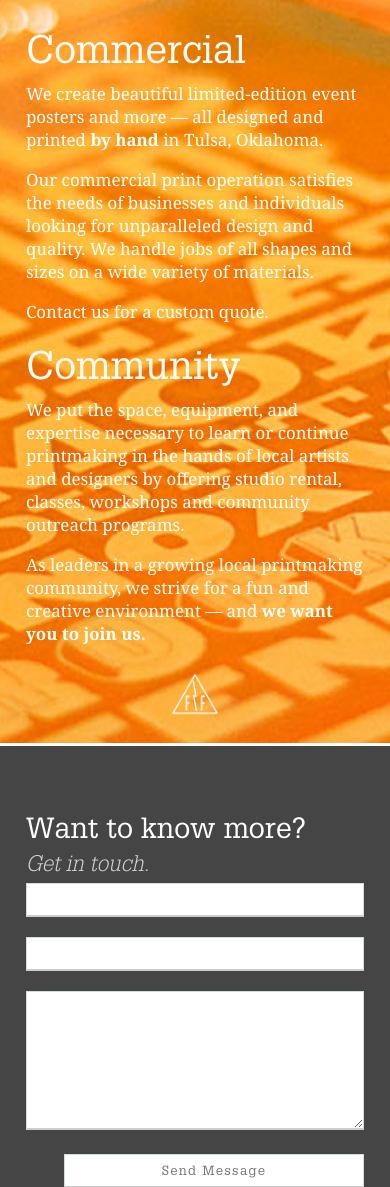
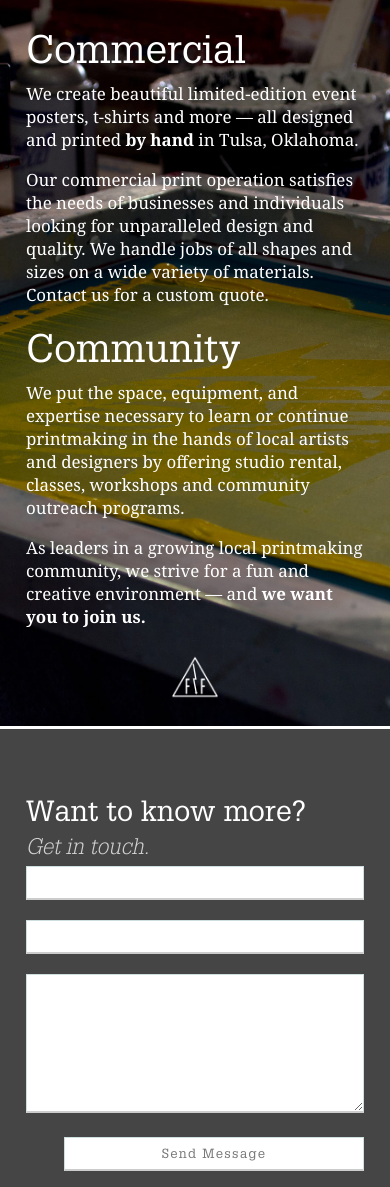
Before and after one commit to mjchamplin/flashflood, a PHP site: page / in a window 390 px wide. Shown: the part 191-1378 px from the top of the page. Run offline with PHP 8.4, Linux system fonts and the light colour scheme; some libraries are stand-ins or nearby versions.

Commit message:
bg changes, mobile fixes, copy edits

```diff
--- a/_/css/style.css
+++ b/_/css/style.css
@@ -173,7 +173,7 @@ header { width: 100%; padding: 40px 0; border-bottom: 5px solid #333; background
   .logo { width: 100%; max-width: 440px; padding: 0 50px; -moz-box-sizing: border-box; -webkit-box-sizing: border-box; box-sizing: border-box; }
 
 article { width: 100%; }
-article#upper { background: url('printing.jpeg') no-repeat center; }
+article#upper { background: url('printing.jpeg') no-repeat center; background-size: cover; }
 article#lower { background: #454545; border-top: 3px solid #fff; }
   article#lower section { margin-top: 3em; min-height: 200px;  width: 100%;  max-width: 960px; padding: 2em; -moz-box-sizing: border-box; -webkit-box-sizing: border-box; box-sizing: border-box;}
 #left-column p, #right-column p { font-size: 1.3em; margin-bottom: 1em; }
--- a/index.php
+++ b/index.php
@@ -10,11 +10,10 @@
 <head id="www-sitename-com" data-template-set="html5-reset">
 
 	<meta charset="utf-8">
-
 	<!-- Always force latest IE rendering engine (even in intranet) & Chrome Frame -->
 	<meta http-equiv="X-UA-Compatible" content="IE=edge,chrome=1">
 
-	<title></title>
+	<title>Flash Flood Print Studios &mdash; Tulsa, Oklahoma</title>
 
 	<meta name="title" content="">
 	<meta name="description" content="">
@@ -75,9 +74,8 @@
 		<div class="wrapper-inner middle">
 			<div id="left-column">
 			<h1>Commercial</h1>
-			<p>We create beautiful limited-edition event posters and more &mdash; all designed and printed <strong>by hand</strong> in Tulsa, Oklahoma.</p>
-			<p>Our commercial print operation satisfies the needs of businesses and individuals looking for unparalleled design and quality. We handle jobs of all shapes and sizes on a wide variety of materials.</p>
-			<p>Contact us for a custom quote.</p>
+			<p>We create beautiful limited-edition event posters, t-shirts and more &mdash; all designed and printed <strong>by hand</strong> in Tulsa, Oklahoma.</p>
+			<p>Our commercial print operation satisfies the needs of businesses and individuals looking for unparalleled design and quality. We handle jobs of all shapes and sizes on a wide variety of materials. Contact us for a custom quote.</p>
 			</div>
 			<div id="right-column">
 				<h1>Community</h1>
```
Also changed, not shown: _/css/printing-z.jpeg (added), _/css/printing.jpeg.
